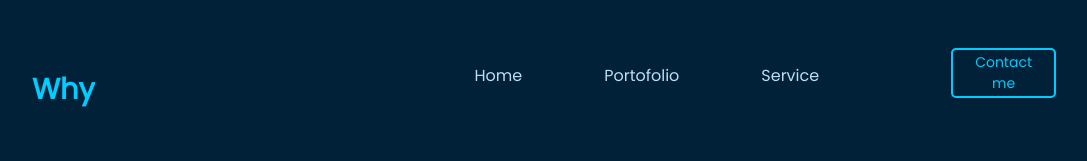
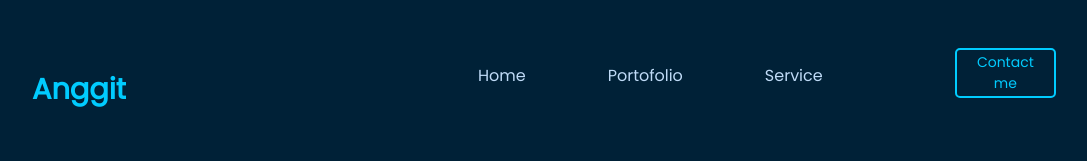
Before and after one commit to anggitwr/webPortofolio, a React (Create React App) app in the folder frontend/my-app/: page / in a window 1280 px wide. Shown: the top 161 px of the page, without its empty margins (96-1183 px from the left). Built offline with nearby package versions, Linux system fonts and the light colour scheme.

Commit message:
some update

```diff
--- a/frontend/my-app/package.json
+++ b/frontend/my-app/package.json
@@ -16,9 +16,9 @@
     "web-vitals": "^2.1.2"
   },
   "scripts": {
-    "start": "react-scripts start",
     "predeploy": "npm run build",
     "deploy": "gh-pages -d build",
+    "start": "react-scripts start",
     "build": "react-scripts build",
     "test": "react-scripts test",
     "eject": "react-scripts eject"
--- a/frontend/my-app/src/components/Navbar.js
+++ b/frontend/my-app/src/components/Navbar.js
@@ -14,7 +14,7 @@ class Navbar extends Component {
 		return(
 			<nav className="NavbarItems section__margin">
 				<h1 className="navbar-logo">
-					Why
+					Anggit
 				</h1>
 				<div className="menu-icon" onClick={this.handleClick}>
 					<i className={this.state.clicked ? "fas fa-times" : "fas fa-bars"}>
```
Also changed, not shown: 1 other file (tests, documents, lock files or other folders).
